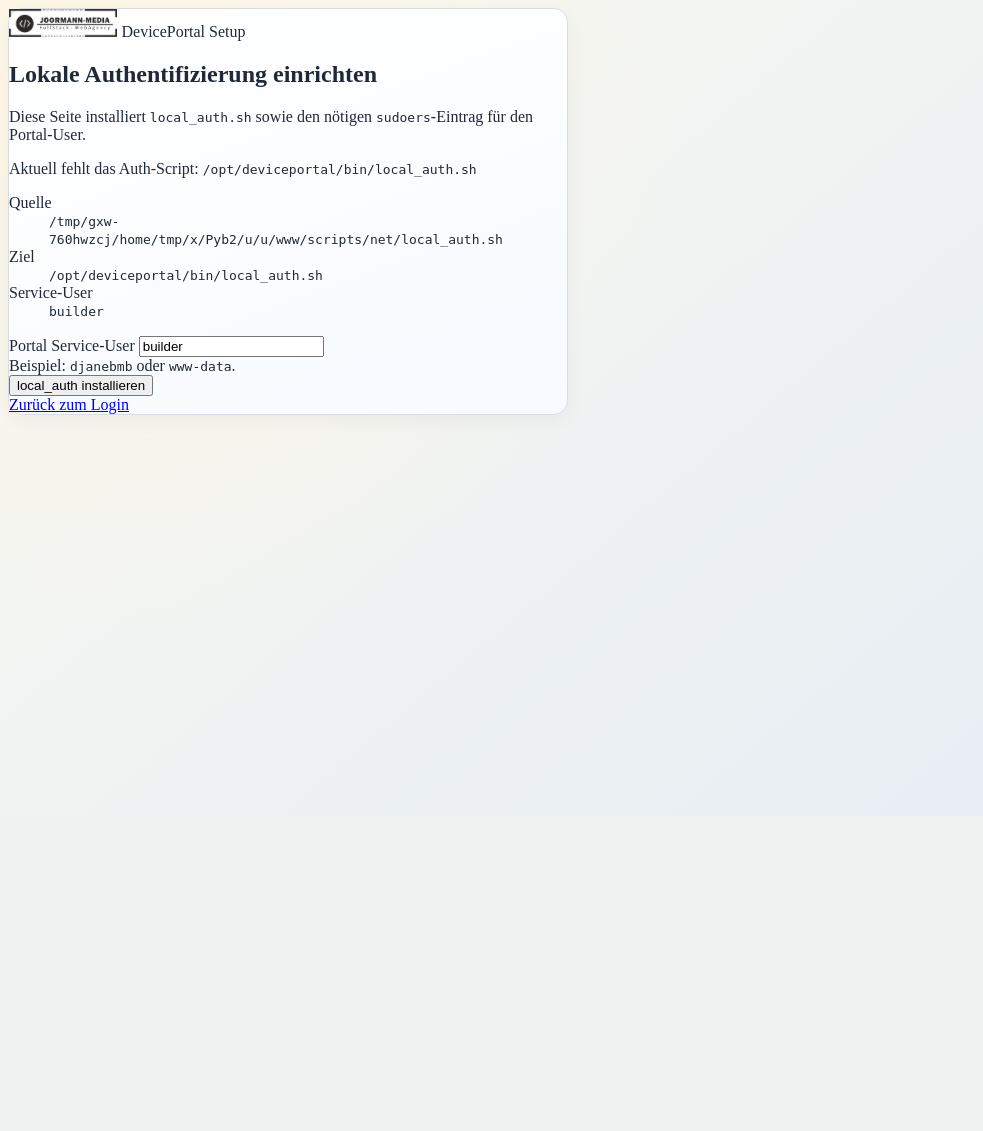
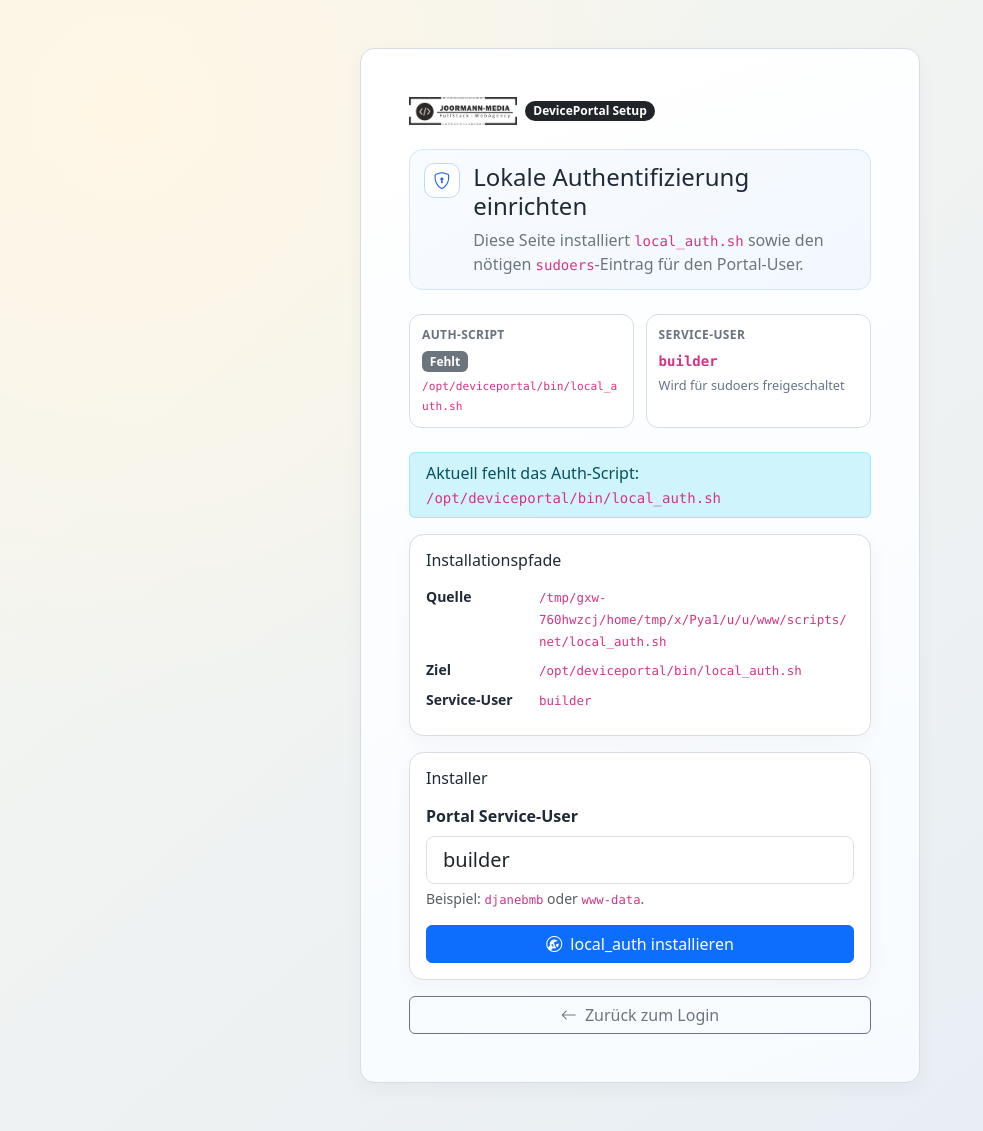
Before and after one commit to Joormann-Media/Joormann-Media-DevicePortal, a Flask app: page /setup in a window 1280 px wide. Shown: the whole page, without its empty margins (0-983 px from the left). Before the commit the page ends 415 px from the top, so only its background shows below. Run offline with Flask 3, Linux system fonts and the light colour scheme.

Commit message:
chore: sync multi-repo changes
Multi-repo update via Live Dashboard session.

```diff
--- a/app/static/css/portal.css
+++ b/app/static/css/portal.css
@@ -517,3 +517,65 @@ body.portal-body {
 .portal-login-card {
   background: linear-gradient(160deg, #ffffff 0%, #f7fbff 100%);
 }
+
+.setup-hero {
+  display: grid;
+  grid-template-columns: auto 1fr;
+  gap: 0.85rem;
+  align-items: start;
+  padding: 0.8rem 0.9rem;
+  border: 1px solid #d7e4f7;
+  border-radius: 0.85rem;
+  background: linear-gradient(145deg, #f8fbff 0%, #f2f8ff 100%);
+}
+
+.setup-hero-icon {
+  width: 2.2rem;
+  height: 2.2rem;
+  border-radius: 0.65rem;
+  border: 1px solid #bfd8f7;
+  background: #ffffff;
+  color: #2563eb;
+  display: inline-flex;
+  align-items: center;
+  justify-content: center;
+  font-size: 1.05rem;
+}
+
+.setup-status-grid {
+  display: grid;
+  grid-template-columns: repeat(auto-fit, minmax(180px, 1fr));
+  gap: 0.7rem;
+}
+
+.setup-status-card {
+  border: 1px solid var(--portal-border);
+  border-radius: 0.75rem;
+  background: #fff;
+  padding: 0.7rem 0.75rem;
+}
+
+.setup-status-label {
+  color: var(--portal-muted);
+  font-size: 0.75rem;
+  text-transform: uppercase;
+  letter-spacing: 0.03em;
+  font-weight: 700;
+}
+
+.setup-status-value {
+  margin-top: 0.2rem;
+  font-weight: 700;
+  color: #0f172a;
+}
+
+.setup-status-meta {
+  margin-top: 0.28rem;
+  font-size: 0.8rem;
+  color: #64748b;
+  word-break: break-word;
+}
+
+.setup-path-card code {
+  font-size: 0.78rem;
+}
--- a/app/templates/setup.html
+++ b/app/templates/setup.html
@@ -6,44 +6,74 @@
   <title>DevicePortal Setup</title>
   <link rel="icon" type="image/x-icon" href="{{ url_for('static', filename='favicon.ico') }}">
   <link rel="icon" type="image/svg+xml" href="{{ url_for('static', filename='favicon.svg') }}">
+  <link rel="icon" type="image/png" sizes="16x16" href="{{ url_for('static', filename='favicon-16x16.png') }}">
+  <link rel="icon" type="image/png" sizes="32x32" href="{{ url_for('static', filename='favicon-32x32.png') }}">
+  <link rel="icon" type="image/png" sizes="96x96" href="{{ url_for('static', filename='favicon-96x96.png') }}">
+  <link rel="apple-touch-icon" href="{{ url_for('static', filename='apple-touch-icon.png') }}">
+  <link rel="preconnect" href="https://cdn.jsdelivr.net" crossorigin>
+  <link href="https://cdn.jsdelivr.net/npm/bootstrap@5.3.3/dist/css/bootstrap.min.css" rel="stylesheet">
+  <link href="https://cdn.jsdelivr.net/npm/bootstrap-icons@1.11.3/font/bootstrap-icons.min.css" rel="stylesheet">
   <link rel="stylesheet" href="{{ url_for('static', filename='css/portal.css') }}">
 </head>
 <body class="portal-body">
   <div class="container py-4 py-lg-5">
     <div class="portal-login-shell mx-auto">
       <section class="portal-card portal-login-card p-4 p-lg-5">
-        <div class="d-flex align-items-center gap-2 mb-3">
+        <div class="d-flex align-items-center gap-2 mb-4">
           <img src="{{ url_for('static', filename='Joormann_Media_Logo2024.png') }}" alt="Logo" style="height:28px; width:auto;">
           <span class="badge rounded-pill text-bg-dark">DevicePortal Setup</span>
+          {% if setup_mode is defined and setup_mode.active %}
+            <span class="badge rounded-pill text-bg-warning text-dark">AP / Setup aktiv</span>
+          {% endif %}
         </div>
 
+        <div class="setup-hero mb-4">
+          <div class="setup-hero-icon"><i class="bi bi-shield-lock"></i></div>
+          <div>
             <h1 class="h4 mb-2">Lokale Authentifizierung einrichten</h1>
-        <p class="text-secondary mb-3">
+            <p class="text-secondary mb-0">
               Diese Seite installiert <code>local_auth.sh</code> sowie den nötigen <code>sudoers</code>-Eintrag für den Portal-User.
             </p>
+          </div>
+        </div>
 
-        {% if setup_mode is defined and setup_mode.active %}
-          <div class="alert alert-warning py-2">Setup/AP-Modus ist aktiv.</div>
+        <div class="setup-status-grid mb-4">
+          <article class="setup-status-card">
+            <div class="setup-status-label">Auth-Script</div>
+            <div class="setup-status-value">
+              {% if local_auth_available %}
+                <span class="badge text-bg-success">Installiert</span>
+              {% else %}
+                <span class="badge text-bg-secondary">Fehlt</span>
               {% endif %}
+            </div>
+            <div class="setup-status-meta"><code>{{ local_auth_target }}</code></div>
+          </article>
+          <article class="setup-status-card">
+            <div class="setup-status-label">Service-User</div>
+            <div class="setup-status-value"><code>{{ service_user }}</code></div>
+            <div class="setup-status-meta">Wird für sudoers freigeschaltet</div>
+          </article>
+        </div>
 
+        <div class="alert {% if local_auth_available %}alert-success{% else %}alert-info{% endif %} py-2">
           {% if local_auth_available %}
-          <div class="alert alert-success py-2">
             Lokale Authentifizierung ist bereits aktiv: <code>{{ local_auth_target }}</code>
+          {% else %}
+            Aktuell fehlt das Auth-Script: <code>{{ local_auth_target }}</code>
+          {% endif %}
         </div>
-        {% else %}
-          <div class="alert alert-info py-2">
-            Aktuell fehlt das Auth-Script: <code>{{ local_auth_target }}</code>
-          </div>
-        {% endif %}
 
         {% if result %}
           <div class="alert {% if result.ok %}alert-success{% else %}alert-danger{% endif %} py-2">
-            <strong>{{ result.message }}</strong>
+            <strong><i class="bi {% if result.ok %}bi-check-circle{% else %}bi-exclamation-triangle{% endif %}"></i> {{ result.message }}</strong>
             {% if result.detail %}<div class="small mt-1">{{ result.detail }}</div>{% endif %}
           </div>
         {% endif %}
 
-        <dl class="row small mb-3">
+        <section class="portal-card p-3 mb-3 setup-path-card">
+          <h2 class="h6 mb-3">Installationspfade</h2>
+          <dl class="row small mb-0">
             <dt class="col-4 col-lg-3">Quelle</dt>
             <dd class="col-8 col-lg-9"><code>{{ local_auth_source }}</code></dd>
             <dt class="col-4 col-lg-3">Ziel</dt>
@@ -51,18 +81,26 @@
             <dt class="col-4 col-lg-3">Service-User</dt>
             <dd class="col-8 col-lg-9"><code>{{ service_user }}</code></dd>
           </dl>
+        </section>
 
-        <form method="post" action="{{ url_for('auth.setup_install_local_auth') }}">
+        <form method="post" action="{{ url_for('auth.setup_install_local_auth') }}" class="portal-card p-3 mb-3">
+          <h2 class="h6 mb-3">Installer</h2>
           <div class="mb-3">
-            <label for="service-user" class="form-label">Portal Service-User</label>
-            <input id="service-user" name="service_user" type="text" class="form-control" value="{{ service_user }}">
+            <label for="service-user" class="form-label fw-semibold">Portal Service-User</label>
+            <input id="service-user" name="service_user" type="text" class="form-control form-control-lg" value="{{ service_user }}">
             <div class="form-text">Beispiel: <code>djanebmb</code> oder <code>www-data</code>.</div>
           </div>
-          <button type="submit" class="btn btn-primary w-100">local_auth installieren</button>
+          <button type="submit" class="btn btn-primary w-100">
+            <i class="bi bi-wrench-adjustable-circle me-1"></i>
+            local_auth installieren
+          </button>
         </form>
 
         <div class="mt-3 d-grid gap-2">
-          <a class="btn btn-outline-secondary" href="{{ url_for('auth.login_page') }}">Zurück zum Login</a>
+          <a class="btn btn-outline-secondary" href="{{ url_for('auth.login_page') }}">
+            <i class="bi bi-arrow-left me-1"></i>
+            Zurück zum Login
+          </a>
         </div>
       </section>
     </div>
```
Lines whose indentation alone changed are shown as unchanged.
